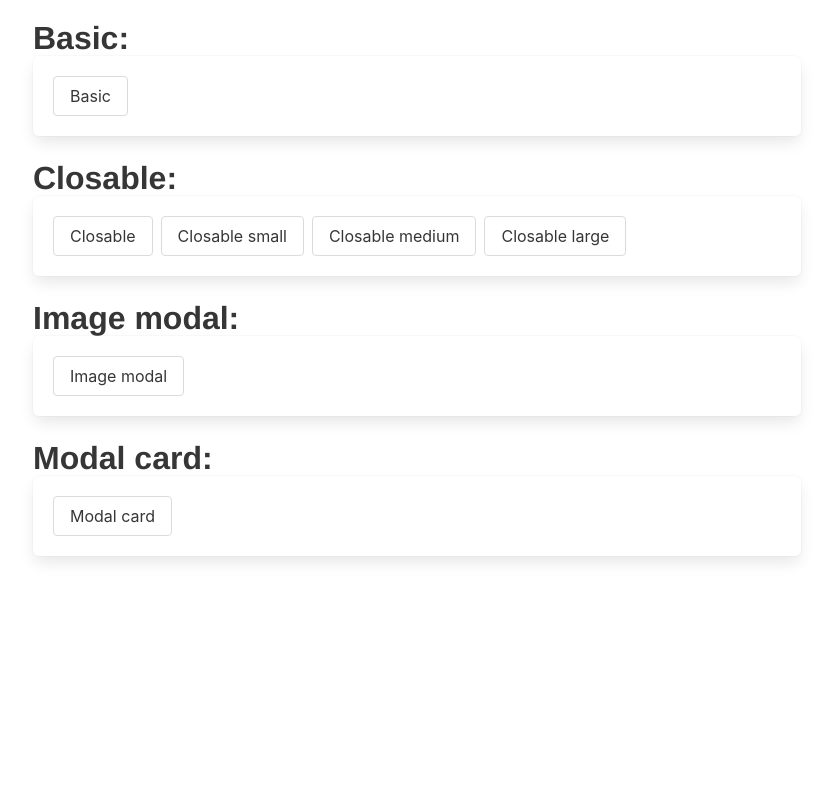
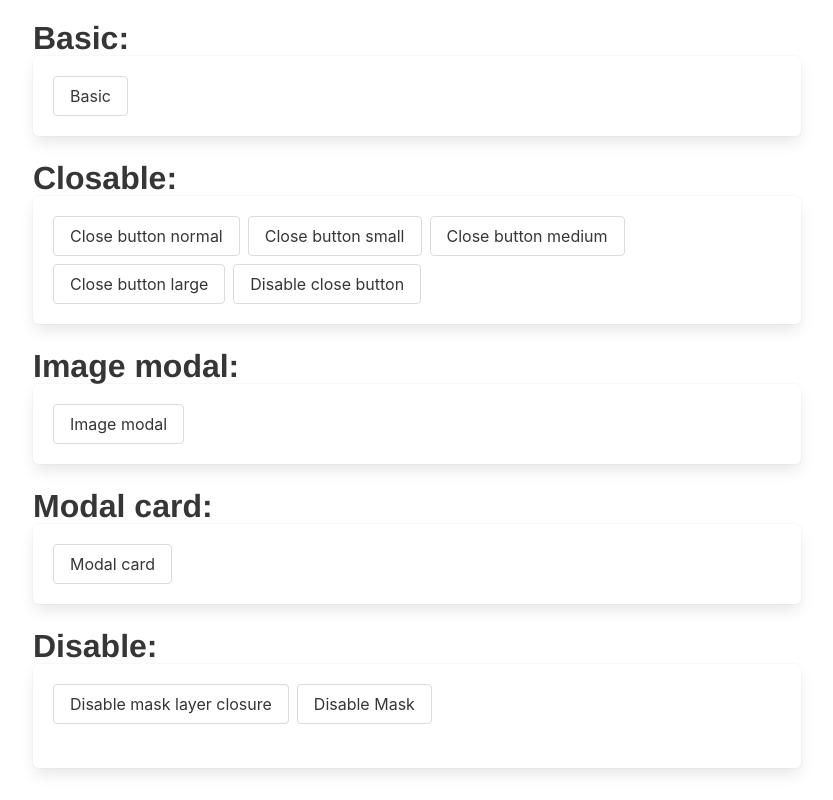
Before and after one commit to vue-bulma/bulma-ui, a Vue app: page /components/modal in a window 1280 px wide. Shown: the whole page, without its empty margins (223-1056 px from the left). Built offline with nearby package versions, Linux system fonts and the light colour scheme.

Commit message:
improve: add Disable example

```diff
--- a/examples/components/components/Modal.vue
+++ b/examples/components/components/Modal.vue
@@ -11,12 +11,13 @@
     <span id="closable" class="title">Closable:</span>
     <vb-box>
       <vb-buttons-List>
-        <vb-button @click="modal2 = true">Closable</vb-button>
-        <vb-button @click="modal3 = true">Closable small</vb-button>
-        <vb-button @click="modal4 = true">Closable medium</vb-button>
-        <vb-button @click="modal5 = true">Closable large</vb-button>
+        <vb-button @click="modal2 = true">Close button normal</vb-button>
+        <vb-button @click="modal3 = true">Close button small</vb-button>
+        <vb-button @click="modal4 = true">Close button medium</vb-button>
+        <vb-button @click="modal5 = true">Close button large</vb-button>
+        <vb-button @click="modal6 = true">Disable close button</vb-button>
       </vb-buttons-List>
-      <vb-modal :is-show.sync="modal2" :closable="false">
+      <vb-modal :is-show.sync="modal2">
         <p>This is the content</p>
       </vb-modal>
       <vb-modal :is-show.sync="modal3" close-button-size="small">
@@ -28,23 +29,46 @@
       <vb-modal :is-show.sync="modal5" close-button-size="large">
         <p>This closeButton is large</p>
       </vb-modal>
+      <vb-modal :is-show.sync="modal6" :closable="false">
+        <p>Disable closeButton</p>
+      </vb-modal>
     </vb-box>
 
     <span id="image-modal" class="title">Image modal:</span>
     <vb-box>
-      <vb-button @click="modal6 = true">Image modal</vb-button>
-      <vb-modal :is-show.sync="modal6" close-button-size="large">
-        <vb-image
-          path="https://bulma.io/images/placeholders/1280x960.png"
-          size="4by3"
-        ></vb-image>
+      <vb-button @click="modal7 = true">Image modal</vb-button>
+      <vb-modal :is-show.sync="modal7" close-button-size="large">
+        <vb-image path="https://bulma.io/images/placeholders/1280x960.png" size="4by3"></vb-image>
       </vb-modal>
     </vb-box>
 
     <span id="modal-card" class="title">Modal card:</span>
     <vb-box>
-      <vb-button @click="modal7 = true">Modal card</vb-button>
-      <vb-modal-card title="modalCard" :is-show.sync="modal7">
+      <vb-button @click="modal8 = true">Modal card</vb-button>
+      <vb-modal-card title="modalCard" :is-show.sync="modal8">
+        <p>This is content</p>
+        <div slot="foot">
+          <vb-button color="success">Save changes</vb-button>
+          <vb-button>Cancel</vb-button>
+        </div>
+      </vb-modal-card>
+    </vb-box>
+
+    <span id="modal-card" class="title">Disable:</span>
+    <vb-box>
+      <vb-buttons-List>
+        <vb-button @click="modal9 = true">Disable mask layer closure</vb-button>
+        <vb-button @click="modal10 = true">Disable Mask</vb-button>
+      </vb-buttons-List>
+      <vb-modal-card title="modalCard" :is-show.sync="modal9" :mask-closable="false">
+        <p>This is content</p>
+        <div slot="foot">
+          <vb-button color="success">Save changes</vb-button>
+          <vb-button>Cancel</vb-button>
+        </div>
+      </vb-modal-card>
+
+      <vb-modal-card title="modalCard" :is-show.sync="modal10" :show-mask="false">
         <p>This is content</p>
         <div slot="foot">
           <vb-button color="success">Save changes</vb-button>
@@ -65,7 +89,10 @@ export default {
       modal4: false,
       modal5: false,
       modal6: false,
-      modal7: false
+      modal7: false,
+      modal8: false,
+      modal9: false,
+      modal10: false
     }
   }
 }
--- a/src/components/components/Dropdown.vue
+++ b/src/components/components/Dropdown.vue
@@ -7,6 +7,8 @@
 </template>
 
 <script>
+const TRIGGER = ['click', 'hover']
+
 export default {
   name: 'VbDropdown',
   props: {
@@ -14,7 +16,7 @@ export default {
       type: String,
       default: 'hover',
       validator(value) {
-        return ['click', 'hover'].includes(value)
+        return TRIGGER.includes(value)
       }
     },
     rightAligned: Boolean,
--- a/src/components/components/Modal.vue
+++ b/src/components/components/Modal.vue
@@ -1,6 +1,6 @@
 <template>
   <div v-if="isActive" :class="classes" >
-    <div class="modal-background" @click="deactive"></div>
+    <div class="modal-background" @click="handleMask" v-if="showMask"></div>
     <div class="modal-content">
       <slot></slot>
     </div>
--- a/src/components/components/ModalCard.vue
+++ b/src/components/components/ModalCard.vue
@@ -1,6 +1,6 @@
 <template>
   <div :class="classes" v-show="isActive">
-    <div class="modal-background" @click="deactive"></div>
+    <div class="modal-background" @click="handleMask" v-if="showMask"></div>
     <div class="modal-card">
       <header class="modal-card-head" v-if="showHead">
         <slot name="head">
--- a/src/mixins/modal.js
+++ b/src/mixins/modal.js
@@ -9,6 +9,14 @@ const ModalMixin = {
     },
     showHeader: {
       type: Boolean,
+      default: true
+    },
+    maskClosable: {
+      tyep: Boolean,
+      default: true
+    },
+    showMask: {
+      tyep: Boolean,
       default: true
     }
   },
@@ -31,6 +39,11 @@ const ModalMixin = {
     }
   },
   methods: {
+    handleMask() {
+      if (this.maskClosable && this.showMask) {
+        this.deactive()
+      }
+    },
     deactive() {
       this.isActive = false
     }
```
